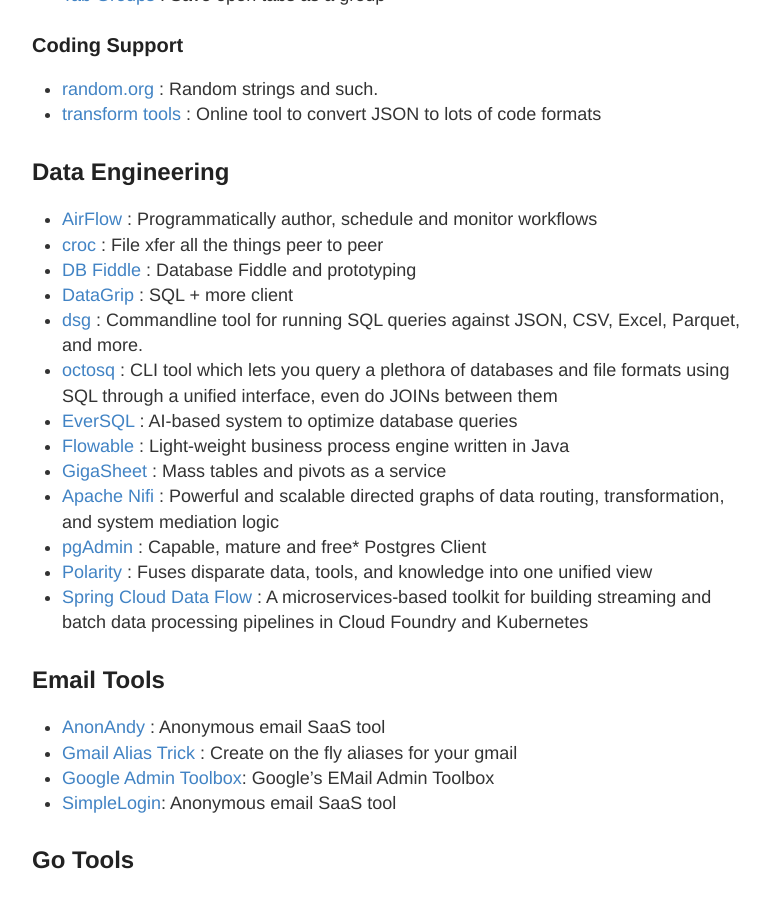
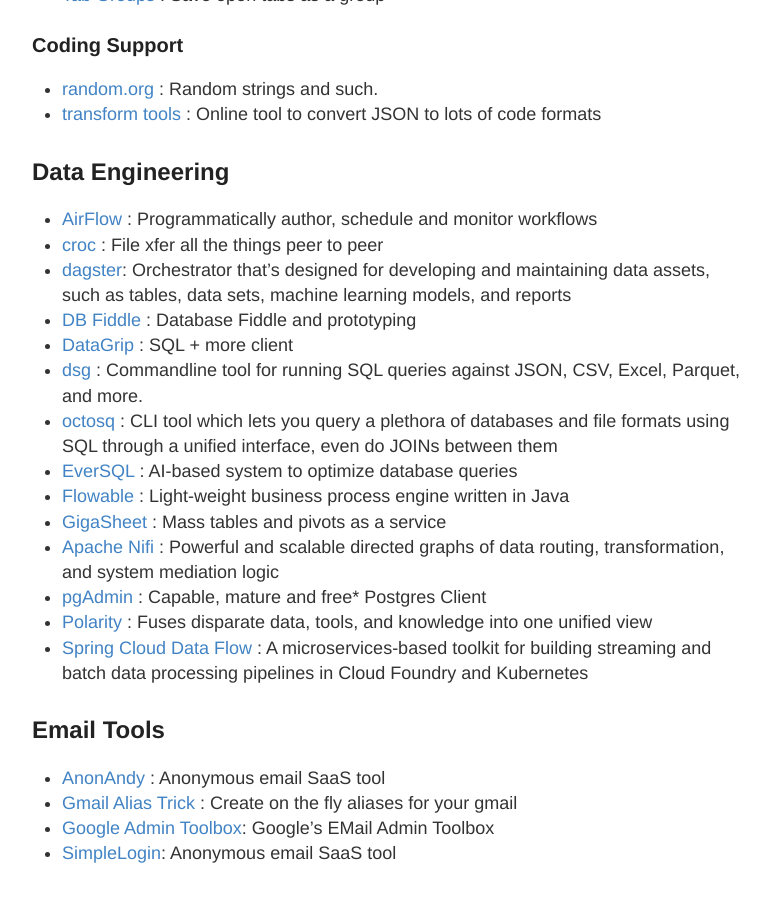
Before and after one commit to stevehenderson/stevehenderson.github.io, a Jekyll site: the page built from tools.md, in a window 1280 px wide and 900 px high, scrolled down 1154 px. Shown: the whole window, without its empty margins (248-1018 px from the left). Built offline with Jekyll 4.4.1, drawn with Linux system fonts in a browser that asks for light colours.

Commit message:
Update tools.md

```diff
--- a/tools.md
+++ b/tools.md
@@ -41,6 +41,7 @@
 ## Data Engineering
    * [AirFlow](https://airflow.apache.org/) : Programmatically author, schedule and monitor workflows
    * [croc](https://github.com/schollz/croc) : File xfer all the things peer to peer
+   * [dagster](https://github.com/dagster-io/dagster): Orchestrator that's designed for developing and maintaining data assets, such as tables, data sets, machine learning models, and reports
    * [DB Fiddle](https://www.db-fiddle.com/) : Database Fiddle and prototyping
    * [DataGrip](https://www.jetbrains.com/datagrip/) : SQL + more client
    * [dsg](https://github.com/multiprocessio/dsq) : Commandline tool for running SQL queries against JSON, CSV, Excel, Parquet, and more.
```
